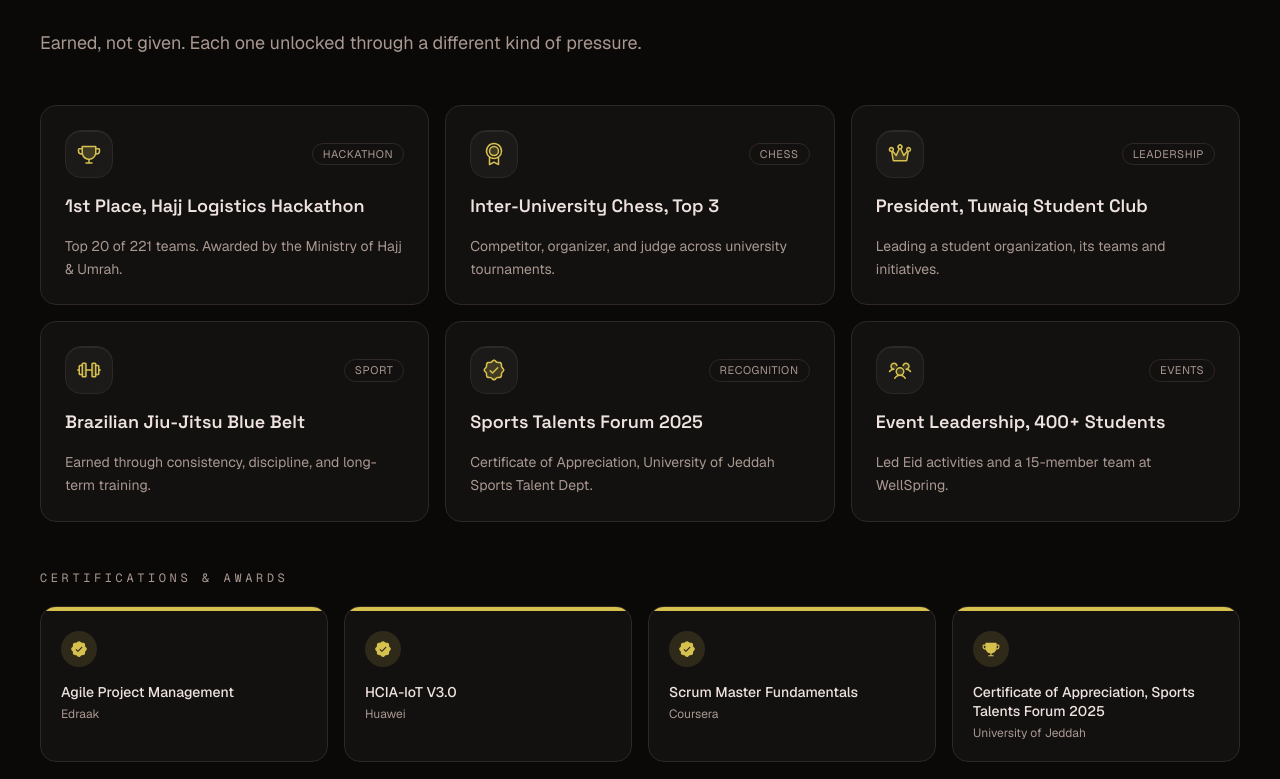
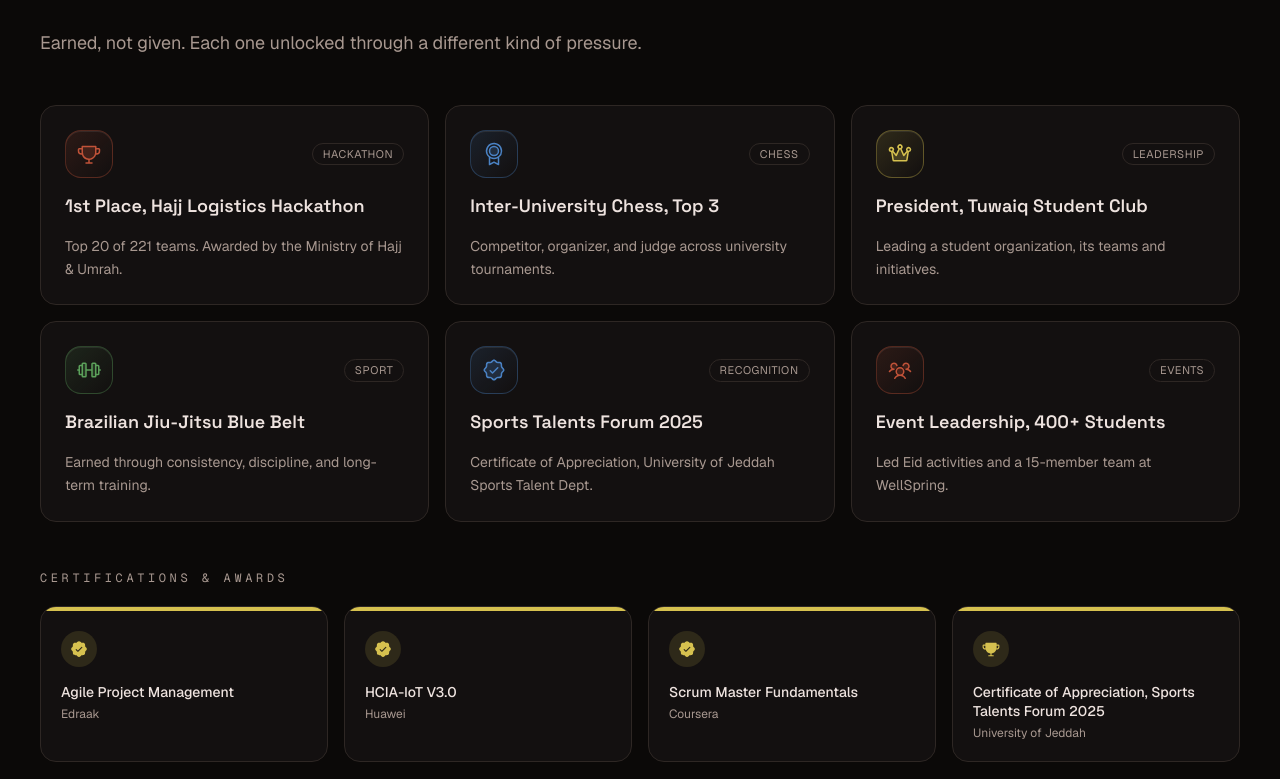
Before and after one commit to janaakkad/jana-portfolio, a Next.js app: page / in a window 1280 px wide. Shown: the part 8581-9360 px from the top of the page. Built offline with nearby package versions, Linux system fonts and the light colour scheme; no server answers.

Commit message:
Restore per-card vault icon colors with matching spotlight, remove footer credit line
Co-Authored-By: Claude Opus 4.8 <noreply@anthropic.com>

```diff
--- a/components/Achievements.tsx
+++ b/components/Achievements.tsx
@@ -6,6 +6,7 @@ import { achievements, certifications } from "@/data/portfolio";
 import { Heading, Section } from "./primitives";
 
 const ICONS = [Trophy, Medal, Crown, Barbell, SealCheck, UsersThree];
+const ACH_COLORS = ["#c05238", "#4a82c4", "#d6c14f", "#5ba05a", "#4a82c4", "#c05238"];
 const CERT_COLORS = ["#d6c14f", "#d6c14f", "#d6c14f", "#d6c14f"];
 
 export default function Achievements() {
@@ -21,6 +22,7 @@ export default function Achievements() {
       <div className="mt-12 grid grid-cols-1 gap-4 sm:grid-cols-2 lg:grid-cols-3">
         {achievements.map((a, i) => {
           const Icon = ICONS[i % ICONS.length];
+          const col = ACH_COLORS[i % ACH_COLORS.length];
           const big = i === 0;
           return (
             <motion.div
@@ -34,12 +36,16 @@ export default function Achievements() {
                 e.currentTarget.style.setProperty("--mx", `${((e.clientX - r.left) / r.width) * 100}%`);
                 e.currentTarget.style.setProperty("--my", `${((e.clientY - r.top) / r.height) * 100}%`);
               }}
+              style={{ ["--spot-color" as string]: `${col}26` } as React.CSSProperties}
               className={`spotlight group relative flex flex-col gap-4 overflow-hidden rounded-2xl border border-stroke bg-coal p-6 transition-colors hover:border-white/15 ${
                 big ? "sm:col-span-2 lg:col-span-1" : ""
               }`}
             >
               <div className="relative flex items-center justify-between">
-                <span className="grid h-12 w-12 place-items-center rounded-2xl border border-stroke bg-white/[0.04] text-gilt shadow-[inset_0_1px_0_rgba(255,255,255,0.08)] transition-transform duration-500 group-hover:scale-105">
+                <span
+                  className="grid h-12 w-12 place-items-center rounded-2xl border shadow-[inset_0_1px_0_rgba(255,255,255,0.08)] transition-transform duration-500 group-hover:scale-105"
+                  style={{ borderColor: `${col}55`, color: col, background: `linear-gradient(135deg, ${col}26, transparent)` }}
+                >
                   <Icon size={24} weight="duotone" />
                 </span>
                 <span className="rounded-full border border-stroke px-2.5 py-0.5 text-[11px] uppercase tracking-wider text-mist">
--- a/components/Contact.tsx
+++ b/components/Contact.tsx
@@ -95,9 +95,6 @@ export default function Contact() {
         </a>
       </div>
 
-      <p className="mt-10 text-center font-mono text-xs text-mist/60">
-        Built with Next.js, Tailwind, and Motion. Try the Konami code.
-      </p>
     </Section>
   );
 }
```
